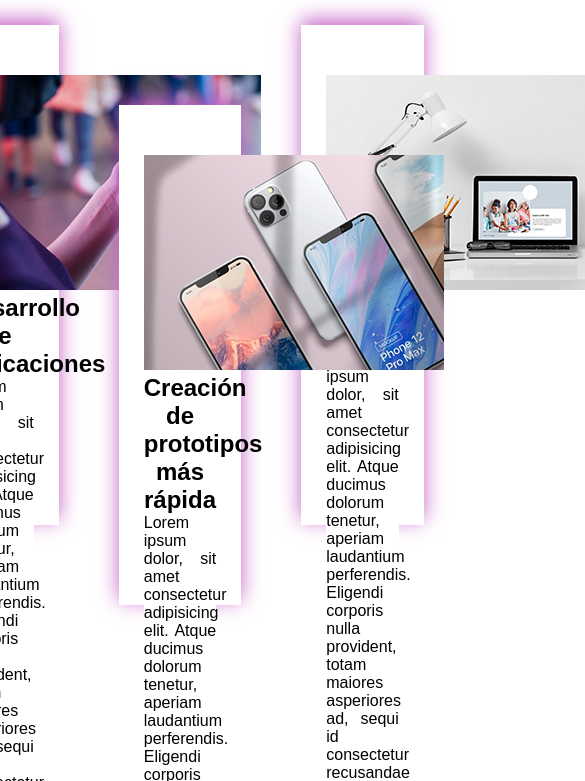
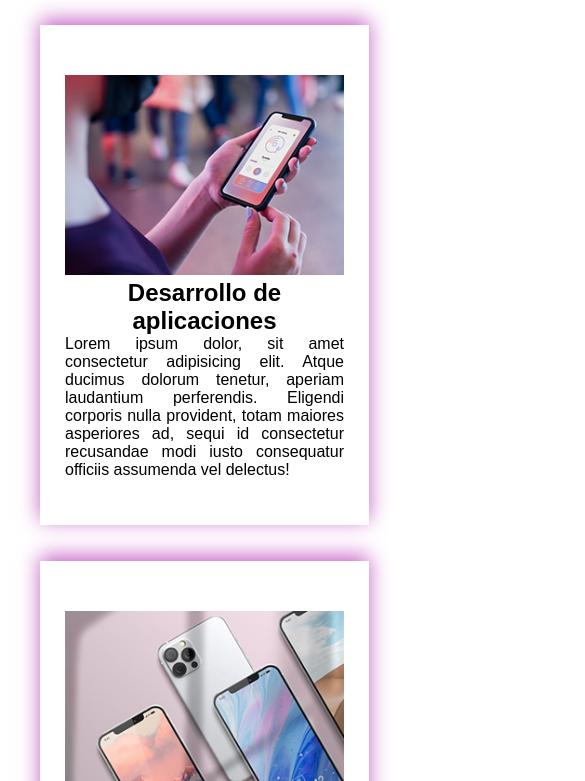
Before and after one commit to Lenis2007/RWD-1, a plain HTML site: page index.html in a window 390 px wide. Shown: the part 60-841 px from the top of the page, 585 px wide, since content can reach past the window. Drawn offline with Linux system fonts and the light colour scheme.

Commit message:
Commit 1

```diff
--- a/STYLES/styles.css
+++ b/STYLES/styles.css
@@ -71,7 +71,7 @@ footer {
     }
 
     img{
-        width: 200px;
+        width: 100%;
     }
 
     .divs {
@@ -93,3 +93,27 @@ footer {
         position: relative;
     }
 }
+
+@media screen and (max-width:481px) {
+    img{
+        width: 100%;
+    }
+
+    .divs {
+        display: block;
+        padding: 10px 40px;
+    }
+
+    .desarrollo {
+        width: 90%;
+    }
+
+    .creacion {
+        top: 0;
+        width: 90%;
+    }
+
+    footer {
+        position: relative;
+    }
+}
```
